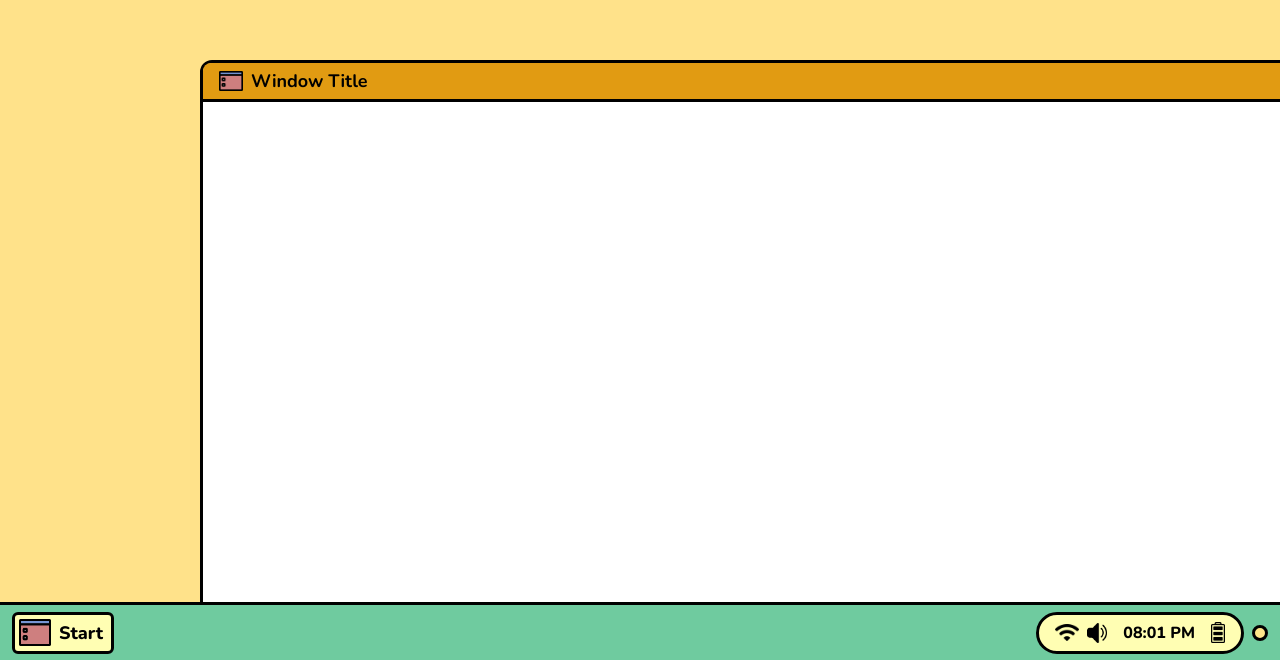
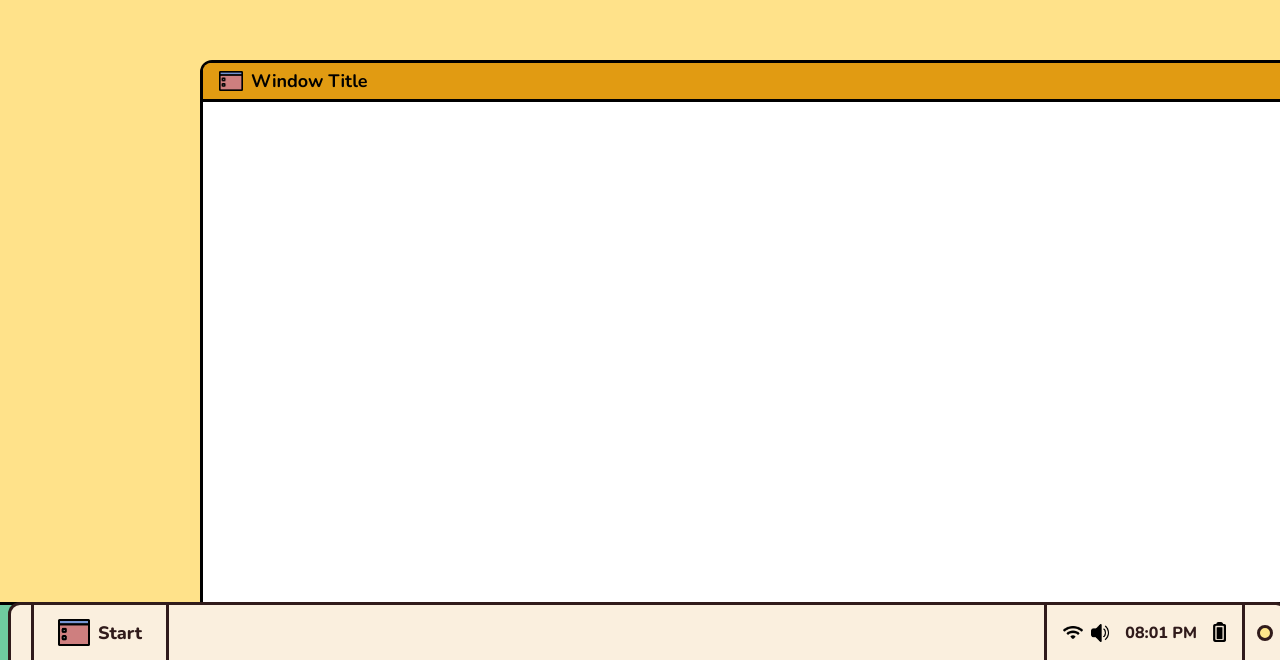
Before and after one commit to FehamIsmail/inner-portfolio-os, a Next.js app: page / in a window 1280 px wide. Shown: the part 140-800 px from the top of the page. Built offline with nearby package versions, Linux system fonts and the light colour scheme.

Commit message:
style changes, added new colors

```diff
--- a/src/app/globals.css
+++ b/src/app/globals.css
@@ -6,6 +6,8 @@
   --foreground-rgb: 0, 0, 0;
   --background-start-rgb: 214, 219, 220;
   --background-end-rgb: 255, 255, 255;
+  --color-retro-dark: #301b1b;
+  --color-retro-background: #f1dba7;
 }
 
 @media (prefers-color-scheme: dark) {
@@ -30,4 +32,8 @@ body {
   .text-balance {
     text-wrap: balance;
   }
+
+  .border-thin {
+    border: 3px solid rgba(0, 0, 0, 0.27);
+  }
 }
--- /dev/null
+++ b/src/components/applications/MyPortfolio.tsx
@@ -0,0 +1,10 @@
+import React from 'react';
+
+
+function MyPortfolio() {
+    return (
+        <div></div>
+    );
+}
+
+export default MyPortfolio;
--- /dev/null
+++ b/src/components/os/ApplicationWindow.tsx
@@ -0,0 +1,18 @@
+import React from 'react';
+
+interface ApplicationWindowProps {
+    onClose: () => void;
+    onMinimize: () => void;
+    onMaximize: () => void;
+    name: string;
+    icon: string;
+    component: React.ReactElement;
+}
+
+function ApplicationWindow(props: ApplicationWindowProps) {
+    return (
+        <div></div>
+    );
+}
+
+export default ApplicationWindow;
--- a/src/components/os/Taskbar.tsx
+++ b/src/components/os/Taskbar.tsx
@@ -8,26 +8,37 @@ interface TaskbarProps {
 }
 
 function Taskbar(props: TaskbarProps) {
+    const [time, setTime] = React.useState(new Date().toLocaleTimeString('en-US', {hour: '2-digit', minute: '2-digit'}));
+
+    React.useEffect(() => {
+        const timer = setInterval(() => {
+            setTime(new Date().toLocaleTimeString('en-US', {hour: '2-digit', minute: '2-digit'}));
+        }, 60000);
+        return () => clearInterval(timer); // This will clear the interval when the component unmounts
+    }, []);
+
     return (
-        <div className="flex flex-row w-full justify-between pl-1">
-            <div className="bg-[#fffeb3] hover:cursor-pointer hover:bg-amber-200 border-3 border-black p-1 pr-2 rounded-md">
-                <div className="flex items-center gap-2">
-                    <Icon icon={'start'} size={32}/>
-                    <span className="text-black text-lg">Start</span>
+        <div className="z-40 rounded-t-xl absolute flex bottom-0 w-full h-[58px] px-2 border-retro-dark border-t-3 border-x-3 font-extrabold justify-between items-center bg-retro-white">
+            <div className="flex flex-row w-full h-full justify-between pl-3">
+                <div className="bg-retro-white hover:cursor-pointer hover:bg-amber-200 border-x-3 border-retro-dark px-6">
+                    <div className="flex items-center gap-2 h-full">
+                        <Icon icon={'start'} size={32}/>
+                        <span className="text-retro-dark text-lg">Start</span>
+                    </div>
                 </div>
-            </div>
-            <div className="flex gap-2 items-center pr-1">
-                <div className="h-full hover:cursor-pointer hover:bg-amber-200 flex gap-2 items-center bg-[#fffeb3] border-3 border-black py-1 px-4 rounded-full">
-                    <Icon icon={'wifi'} size={24}/>
-                    <Icon icon={'speaker'} size={20}/>
-                    <span className="text-black text-sm">{' '}</span>
-                    <span className="text-black text-md cursor-default select-none hover:cursor-pointer">
-                        {new Date().toLocaleTimeString('en-US', {hour: '2-digit', minute: '2-digit'})}
-                    </span>
-                    <span className="text-black text-sm">{' '}</span>
-                    <Icon icon={'battery'} className={"mb-[1px]"} size={14}/>
+                <div className="flex gap-3 items-center pr-1">
+                    <div className="h-full hover:cursor-pointer hover:bg-amber-200 flex gap-2 items-center bg-retro-white border-x-3 border-retro-dark py-1 px-4 ">
+                        <Icon icon={'wifi'} size={20}/>
+                        <Icon icon={'speaker'} size={18}/>
+                        <span className="text-retro-dark text-sm">{' '}</span>
+                        <span className="text-retro-dark text-md cursor-default select-none hover:cursor-pointer">
+                            {time}
+                        </span>
+                        <span className="text-retro-dark text-sm">{' '}</span>
+                        <Icon icon={'battery'} className={"mb-[1px]"} size={13}/>
+                    </div>
+                    <button className="bg-amber-200 border-3 border-retro-dark p-[5px] rounded-full w-0 h-0 hover:bg-amber-400"/>
                 </div>
-                <button className="bg-amber-200 border-3 border-black p-[5px] rounded-full w-0 h-0 hover:bg-amber-400"/>
             </div>
         </div>
     );
--- a/src/constants/types.d.ts
+++ b/src/constants/types.d.ts
@@ -1,13 +1,13 @@
 import {IconName} from "@/assets/icons";
 import React from "react";
 
-declare type WindowAppProps = {
+declare type ApplicationProps = {
     onClose: () => void;
     onMinimize: () => void;
     onMaximize: () => void;
 }
 
-declare type ExtendedApplicationProps<T> = T & WindowAppProps;
+declare type ExtendedApplicationProps<T> = T & ApplicationProps;
 
 declare type DesktopWindow = {
     zIndex: number;
--- a/tailwind.config.ts
+++ b/tailwind.config.ts
@@ -1,4 +1,5 @@
 import type { Config } from "tailwindcss";
+import colors from "tailwindcss/colors";
 
 const config: Config = {
   content: [
@@ -7,9 +8,22 @@ const config: Config = {
     "./src/app/**/*.{js,ts,jsx,tsx,mdx}",
   ],
   theme: {
+    colors: {
+      ...colors,
+      retro: {
+        'white': '#faefde',
+        'red': '#e96133',
+        'green': '#4b8443',
+        'blue': '#1c90bc',
+        'yellow': '#e7b52f',
+        'dark': 'var(--color-retro-dark)',
+        'background': 'var(--color-retro-background)',
+      }
+    },
     extend: {
       boxShadow: {
-        'window': '6px 6px 0 0 rgba(0, 0, 0, 1)',
+        'window': '4px 4px 0 0 var(--color-retro-dark)',
+        'window-maximized': '0 0 0 1rem var(--color-retro-dark)',
       },
       backgroundImage: {
         "gradient-radial": "radial-gradient(var(--tw-gradient-stops))",
@@ -21,7 +35,7 @@ const config: Config = {
       },
       borderWidth: {
         '3': '3px',
-      }
+      },
     },
   },
   plugins: [],
```
Also changed, not shown: src/assets/icons/battery.png.
